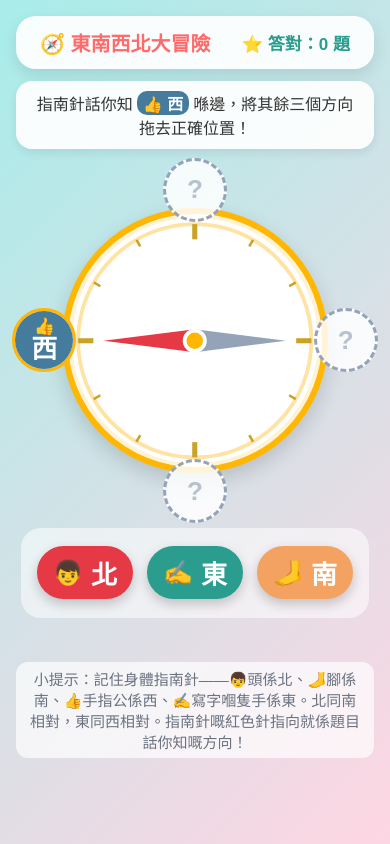
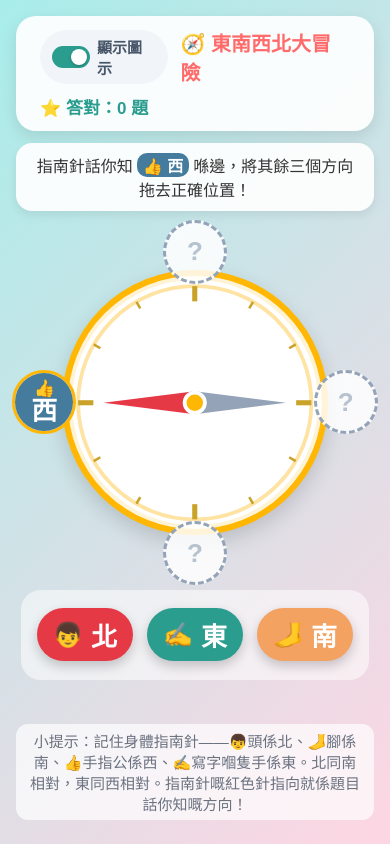
Before and after one commit to s961212/StudentLearning, a plain HTML site: page ESWN.html in a window 390 px wide. Drawn offline with Linux system fonts and the light colour scheme.

Commit message:
ESWN.html 加入「顯示圖示」開關（左上角，localStorage 記住選擇）

```diff
--- a/ESWN.html
+++ b/ESWN.html
@@ -24,6 +24,8 @@
             display: flex;
             justify-content: space-between;
             align-items: center;
+            flex-wrap: wrap;
+            gap: 8px;
             width: 100%;
             max-width: 720px;
             background: rgba(255, 255, 255, 0.92);
@@ -31,6 +33,65 @@
             border-radius: 20px;
             box-shadow: 0 6px 16px rgba(0, 0, 0, 0.1);
             margin-bottom: 12px;
+        }
+        .head-left {
+            display: flex;
+            align-items: center;
+            gap: 12px;
+        }
+        .icon-toggle {
+            display: flex;
+            align-items: center;
+            gap: 7px;
+            cursor: pointer;
+            font-size: 15px;
+            font-weight: bold;
+            color: #475569;
+            background: #f1f5f9;
+            border-radius: 999px;
+            padding: 6px 12px;
+        }
+        .icon-toggle input {
+            position: absolute;
+            opacity: 0;
+            width: 0;
+            height: 0;
+        }
+        .icon-toggle .track {
+            width: 38px;
+            height: 22px;
+            border-radius: 999px;
+            background: #cbd5e1;
+            position: relative;
+            transition: background 0.2s;
+            flex-shrink: 0;
+        }
+        .icon-toggle .track::after {
+            content: '';
+            position: absolute;
+            top: 3px;
+            left: 3px;
+            width: 16px;
+            height: 16px;
+            border-radius: 50%;
+            background: #ffffff;
+            box-shadow: 0 1px 3px rgba(0, 0, 0, 0.25);
+            transition: transform 0.2s;
+        }
+        .icon-toggle input:checked + .track {
+            background: #2a9d8f;
+        }
+        .icon-toggle input:checked + .track::after {
+            transform: translateX(16px);
+        }
+        .icon-toggle input:focus-visible + .track {
+            outline: 3px solid #1d4ed8;
+            outline-offset: 2px;
+        }
+        body.no-icons .chip .icon,
+        body.no-icons .given-chip .gicon,
+        body.no-icons .dir-tag .icon {
+            display: none;
         }
         .title {
             font-size: 24px;
@@ -303,7 +364,14 @@
 </head>
 <body>
     <div class="header">
-        <div class="title">🧭 東南西北大冒險</div>
+        <div class="head-left">
+            <label class="icon-toggle">
+                <input type="checkbox" id="iconToggle" checked>
+                <span class="track"></span>
+                <span>顯示圖示</span>
+            </label>
+            <div class="title">🧭 東南西北大冒險</div>
+        </div>
         <div class="score">⭐ 答對：<span id="score">0</span> 題</div>
     </div>
 
@@ -595,8 +663,8 @@
 
             // 指示文字
             document.getElementById('instruction').innerHTML =
-                '指南針話你知 <span class="dir-tag" style="background:' + COLORS[DIRS[givenDir]] + '">' +
-                ICONS[DIRS[givenDir]] + ' ' + DIRS[givenDir] + '</span> 喺邊，將其餘三個方向拖去正確位置！';
+                '指南針話你知 <span class="dir-tag" style="background:' + COLORS[DIRS[givenDir]] + '"><span class="icon">' +
+                ICONS[DIRS[givenDir]] + '</span> ' + DIRS[givenDir] + '</span> 喺邊，將其餘三個方向拖去正確位置！';
 
             // 三塊方向牌（隨機次序）
             tray.innerHTML = '';
@@ -617,6 +685,24 @@
             }
         });
 
+        // 顯示圖示開關（localStorage 記住選擇）
+        var iconToggle = document.getElementById('iconToggle');
+        var showIcons = true;
+        try {
+            var stored = localStorage.getItem('eswn_show_icons');
+            if (stored !== null) showIcons = (stored === '1');
+        } catch (e) {}
+        function applyIconPref() {
+            document.body.classList.toggle('no-icons', !showIcons);
+            iconToggle.checked = showIcons;
+        }
+        iconToggle.addEventListener('change', function () {
+            showIcons = iconToggle.checked;
+            try { localStorage.setItem('eswn_show_icons', showIcons ? '1' : '0'); } catch (e) {}
+            applyIconPref();
+        });
+        applyIconPref();
+
         newRound();
     </script>
 </body>
```
